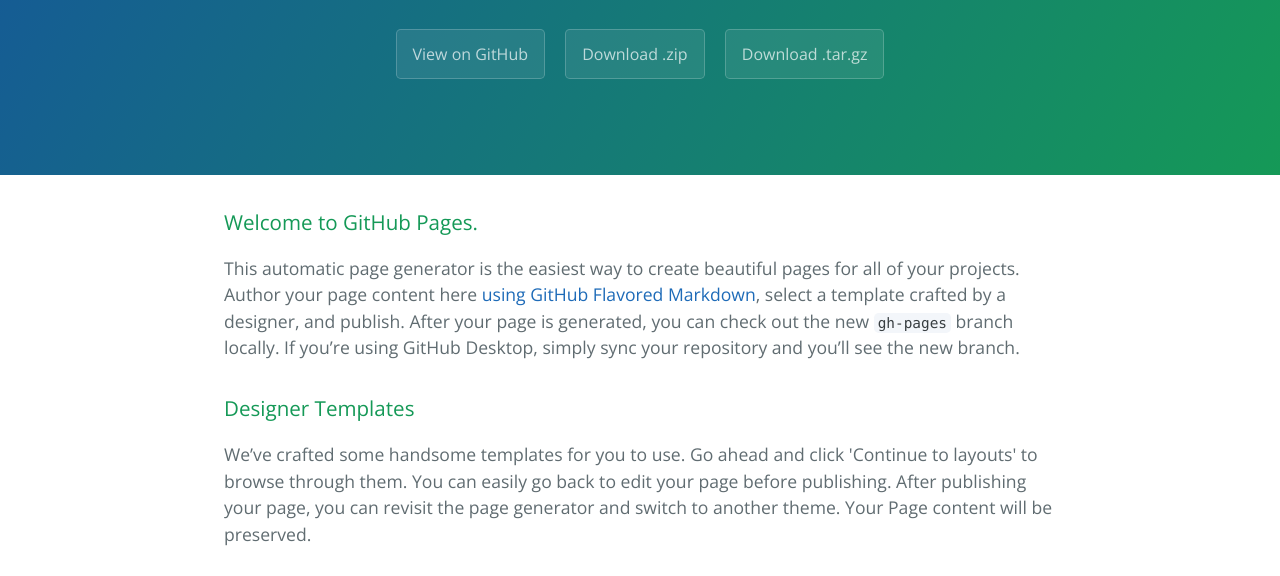
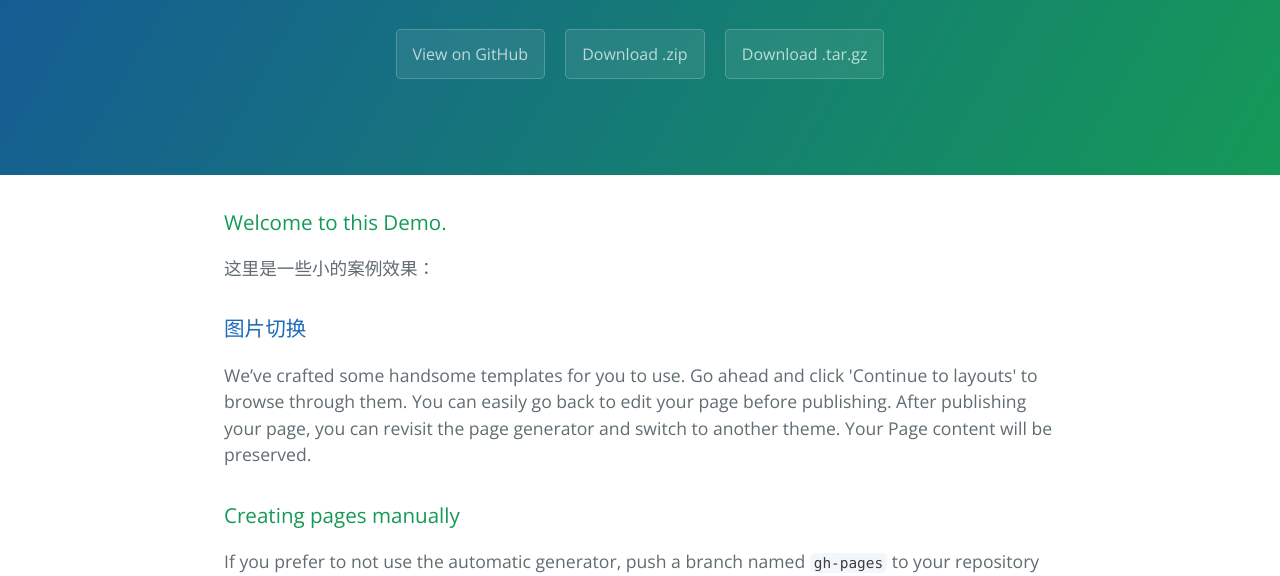
Before and after one commit to Ermite/Demo, a plain HTML site: page index.html in a window 1280 px wide. Shown: the part 208-784 px from the top of the page. Drawn offline with nearby package versions, Linux system fonts and the light colour scheme.

```diff
--- a/index.html
+++ b/index.html
@@ -20,12 +20,13 @@
 
     <section class="main-content">
       <h3>
-<a id="welcome-to-github-pages" class="anchor" href="#welcome-to-github-pages" aria-hidden="true"><span aria-hidden="true" class="octicon octicon-link"></span></a>Welcome to GitHub Pages.</h3>
+<a id="welcome-to-this-demo" class="anchor" href="#welcome-to-this-demo" aria-hidden="true"><span aria-hidden="true" class="octicon octicon-link"></span></a>Welcome to this Demo.</h3>
 
-<p>This automatic page generator is the easiest way to create beautiful pages for all of your projects. Author your page content here <a href="https://guides.github.com/features/mastering-markdown/">using GitHub Flavored Markdown</a>, select a template crafted by a designer, and publish. After your page is generated, you can check out the new <code>gh-pages</code> branch locally. If you’re using GitHub Desktop, simply sync your repository and you’ll see the new branch.</p>
+<p>这里是一些小的案例效果：</p>
 
 <h3>
-<a id="designer-templates" class="anchor" href="#designer-templates" aria-hidden="true"><span aria-hidden="true" class="octicon octicon-link"></span></a>Designer Templates</h3>
+<a id="图片切换" class="anchor" href="#%E5%9B%BE%E7%89%87%E5%88%87%E6%8D%A2" aria-hidden="true"><span aria-hidden="true" class="octicon octicon-link"></span></a><a href="http://ermite.github.io/Demo/PhotoChange.html">图片切换</a>
+</h3>
 
 <p>We’ve crafted some handsome templates for you to use. Go ahead and click 'Continue to layouts' to browse through them. You can easily go back to edit your page before publishing. After publishing your page, you can revisit the page generator and switch to another theme. Your Page content will be preserved.</p>
 
```
Also changed, not shown: params.json (+1 -1 lines).
